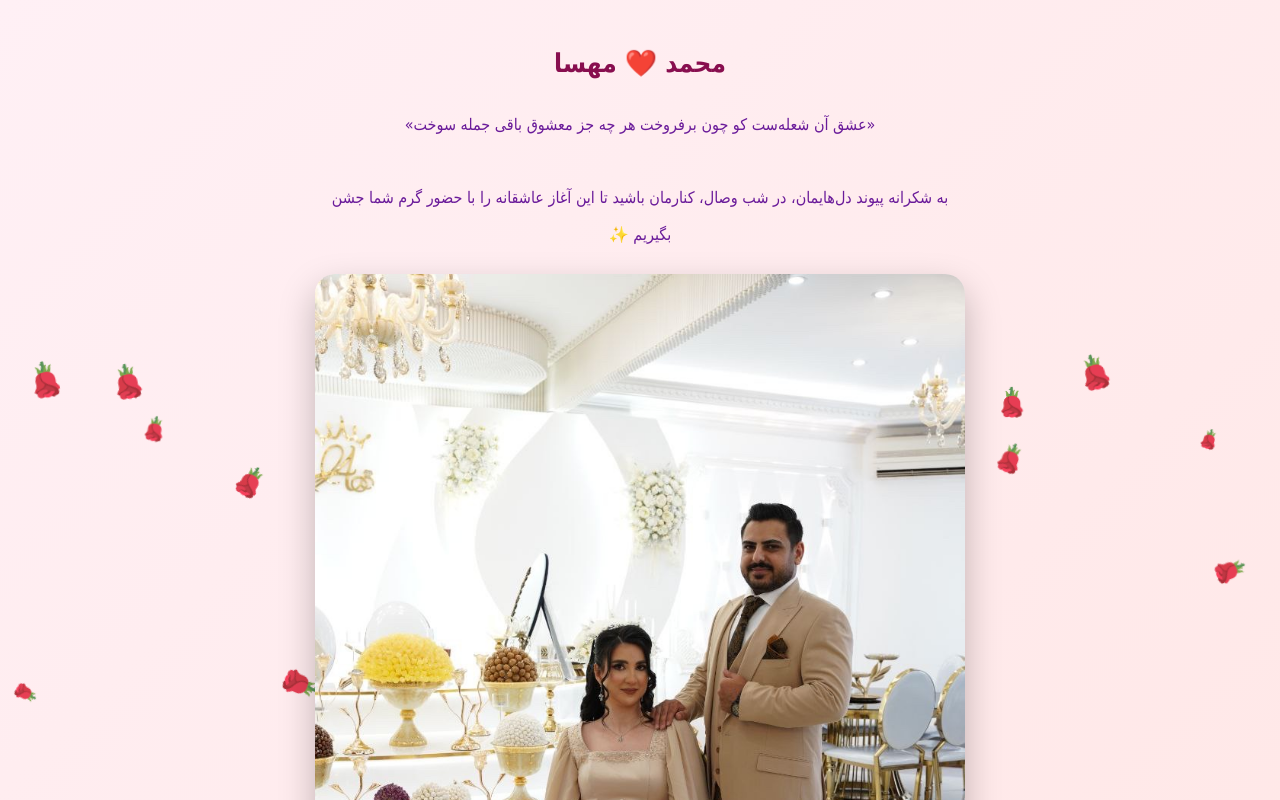
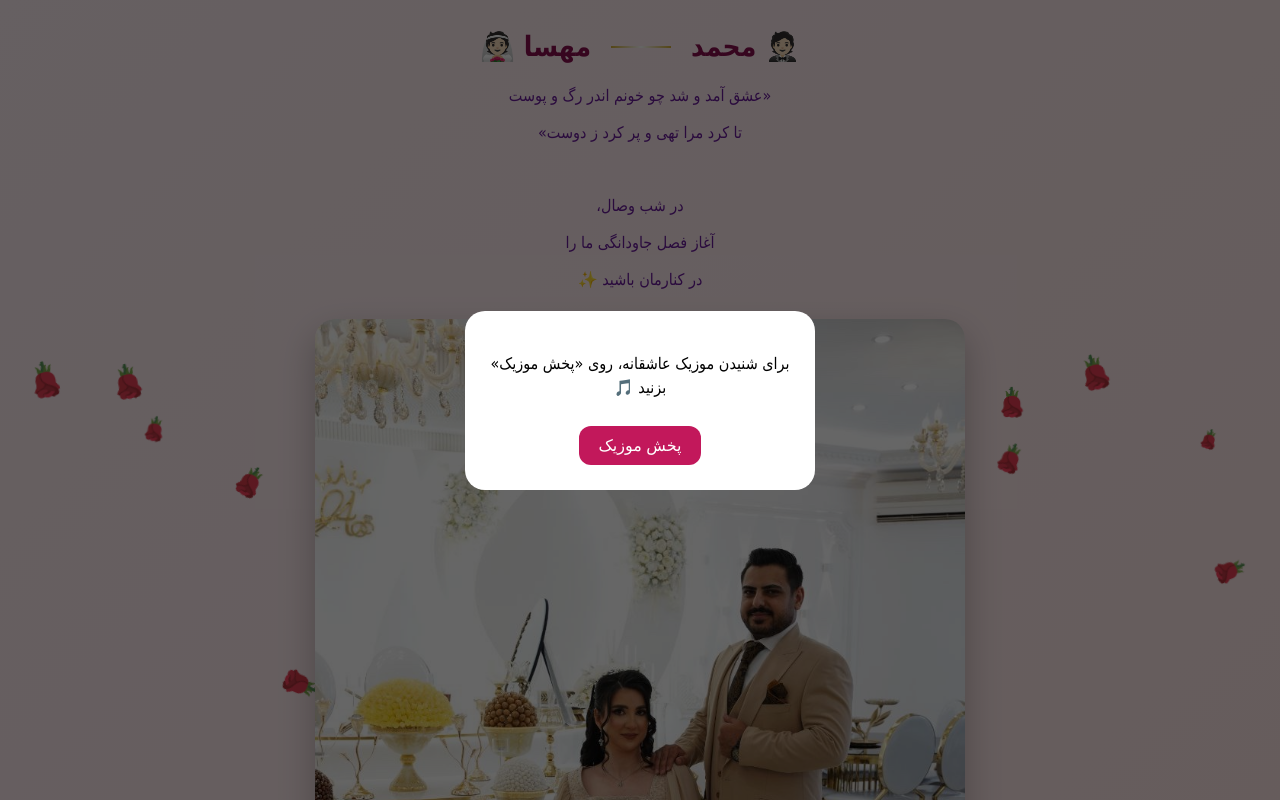
Before and after one commit to mohammadragheb75/wedding, a plain HTML site: page index.html in a window 1280 px wide. Shown: the top 800 px of the page. Drawn offline with Linux system fonts and the light colour scheme.

Commit message:
add 3 try

```diff
--- a/index.html
+++ b/index.html
@@ -3,10 +3,11 @@
 <head>
 <meta charset="UTF-8">
 <meta name="viewport" content="width=device-width, initial-scale=1.0">
-<title>محمد ❤️ مهسا</title>
+<title>محمد و مهسا</title>
 
-<meta property="og:title" content="محمد ❤️ مهسا | جشن ازدواج">
-<meta property="og:description" content="به تماشای شب پیوند عاشقانه ما دعوتید">
+<!-- OG Preview -->
+<meta property="og:title" content="محمد و مهسا | جشن ازدواج">
+<meta property="og:description" content="شبی برای آغاز یک عشق جاودانه">
 <meta property="og:image" content="https://mohammadragheb75.github.io/wedding/photo.jpg">
 <meta property="og:type" content="website">
 
@@ -39,12 +40,25 @@ body{
   z-index:2;
 }
 
-h1{
+/* اسم‌ها با استیکر */
+.names{
+  font-size:28px;
+  margin-top:10px;
   color:#880e4f;
-  font-size:26px;
-  line-height:2;
+  font-weight:bold;
+  display:flex;
+  justify-content:center;
+  gap:20px;
+  align-items:center;
 }
 
+.divider{
+  width:60px;
+  height:2px;
+  background:linear-gradient(to right,#d4af37,#fff,#d4af37);
+}
+
+/* شعر عاشقانه */
 .poem{
   margin-top:15px;
   font-size:16px;
@@ -102,19 +116,53 @@ button{
 
 <body>
 
+<!-- Modal پلی موزیک -->
+<div id="musicModal" style="
+  position:fixed;
+  top:0; left:0;
+  width:100%; height:100%;
+  background:rgba(0,0,0,0.6);
+  display:flex;
+  justify-content:center;
+  align-items:center;
+  z-index:9999;
+">
+  <div style="
+    background:white;
+    padding:25px;
+    border-radius:20px;
+    text-align:center;
+    max-width:300px;
+    font-family:tahoma,sans-serif;
+  ">
+    <p style="font-size:16px; line-height:1.5;">برای شنیدن موزیک عاشقانه، روی «پخش موزیک» بزنید 🎵</p>
+    <button onclick="startMusic()" style="
+      padding:10px 20px;
+      border:none;
+      border-radius:12px;
+      background:#c2185b;
+      color:white;
+      font-size:16px;
+      cursor:pointer;
+      margin-top:10px;
+    ">پخش موزیک</button>
+  </div>
+</div>
+
 <div class="container">
 
-<h1>
-محمد ❤️ مهسا
-</h1>
+<div class="names">
+  🤵🏻 محمد
+  <div class="divider"></div>
+  مهسا 👰🏻
+</div>
 
 <div class="poem">
-«عشق آن شعله‌ست کو چون برفروخت
-هر چه جز معشوق باقی جمله سوخت»
-<br><br>
-به شکرانه پیوند دل‌هایمان،
-در شب وصال، کنارمان باشید
-تا این آغاز عاشقانه را با حضور گرم شما جشن بگیریم ✨
+«عشق آمد و شد چو خونم اندر رگ و پوست<br>
+تا کرد مرا تهی و پر کرد ز دوست»<br><br>
+در شب وصال،<br>
+آغاز فصل جاودانگی ما را<br>
+در کنارمان باشید ✨
 </div>
 
 <img src="photo.jpg" alt="Wedding">
@@ -122,31 +170,28 @@ button{
 <div class="info">
 📍 باغ تالار پارادایس پرنس<br>
 اتوبان خلیج فارس – ۵ کیلومتر بعد از شهر آفتاب – جهان آباد پایین<br><br>
-
 🗓 ۱۲ اسفند ۱۴۰۴<br>
 ⏰ ساعت ۱۹:۰۰
 </div>
 
 <div class="countdown" id="countdown"></div>
 
-<button onclick="manualPlay()">پخش موزیک</button>
-
 <br><br>
 <strong>مسیریابی آنلاین</strong>
 
-<a class="navbtn" href="https://www.google.com/maps/search/?api=1&query=باغ+تالار+پارادایس+پرنس" target="_blank">📍 Google Maps</a>
-<a class="navbtn" href="https://waze.com/ul?q=باغ%20تالار%20پارادایس%20پرنس&navigate=yes" target="_blank">🚗 Waze</a>
-<a class="navbtn" href="https://neshan.org/maps/search/باغ%20تالار%20پارادایس%20پرنس" target="_blank">🧭 نشان</a>
-<a class="navbtn" href="https://balad.ir/search/باغ%20تالار%20پارادایس%20پرنس" target="_blank">🗺 بلد</a>
+<a class="navbtn" href="https://www.google.com/maps/search/?api=1&query=باغ+تالار+پارادایس+پرنس" target="_blank">Google Maps</a>
+<a class="navbtn" href="https://waze.com/ul?q=باغ%20تالار%20پارادایس%20پرنس&navigate=yes" target="_blank">Waze</a>
+<a class="navbtn" href="https://neshan.org/maps/search/باغ%20تالار%20پارادایس%20پرنس" target="_blank">نشان</a>
+<a class="navbtn" href="https://balad.ir/search/باغ%20تالار%20پارادایس%20پرنس" target="_blank">بلد</a>
 
-<audio id="bgMusic" autoplay loop>
+<audio id="bgMusic" loop playsinline>
 <source src="music.mp3" type="audio/mpeg">
 </audio>
 
 </div>
 
 <script>
-// تایمر (2 March 2026)
+// تایمر
 var weddingDate = new Date("March 2, 2026 19:00:00").getTime();
 setInterval(function(){
   var now = new Date().getTime();
@@ -154,29 +199,23 @@ setInterval(function(){
   var days = Math.floor(distance/(1000*60*60*24));
   var hours = Math.floor((distance%(1000*60*60*24))/(1000*60*60));
   document.getElementById("countdown").innerHTML =
-  "⏳ " + days + " روز و " + hours + " ساعت تا شب وصال باقی مانده";
+  "⏳ " + days + " روز و " + hours + " ساعت تا شب وصال";
 },1000);
 
-// تلاش برای Auto Play
-window.addEventListener("load",function(){
+// Modal پلی موزیک
+function startMusic(){
   var music=document.getElementById("bgMusic");
-  var playPromise=music.play();
-  if(playPromise!==undefined){
-    playPromise.catch(()=>{});
-  }
-});
+  music.play().catch(()=>{});
+  document.getElementById("musicModal").style.display="none";
+}
 
-// اگر آیفون بلاک کرد با اولین لمس پخش شود
+// اولین لمس = فعال شدن قطعی موزیک
 document.addEventListener("click",function(){
   document.getElementById("bgMusic").play();
 },{once:true});
 
-function manualPlay(){
-  document.getElementById("bgMusic").play();
-}
-
 // رزهای شناور
-for(let i=0;i<18;i++){
+for(let i=0;i<15;i++){
   let rose=document.createElement("div");
   rose.className="rose";
   rose.innerHTML="🌹";
```
